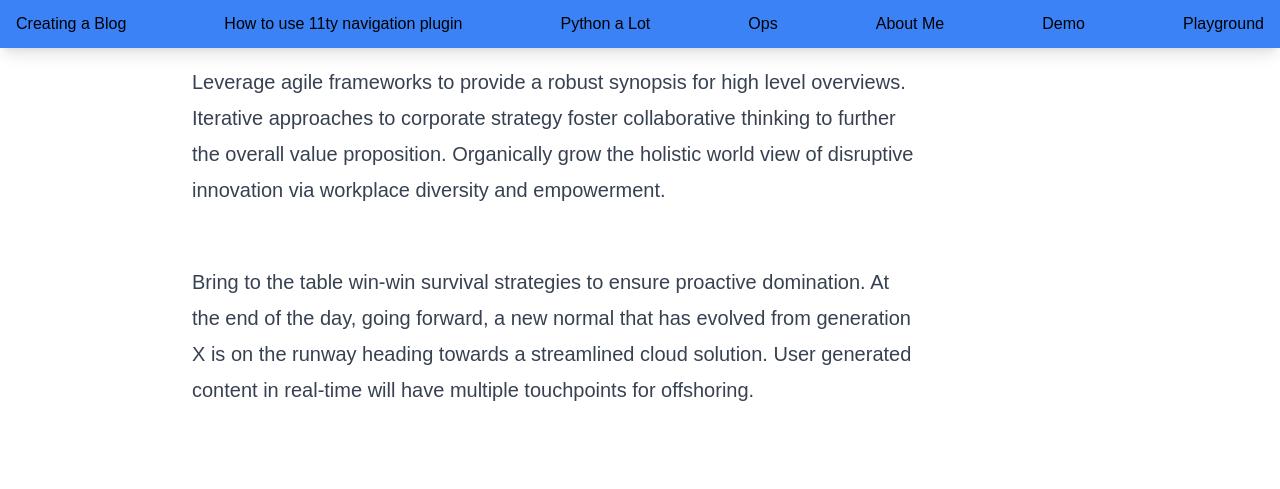
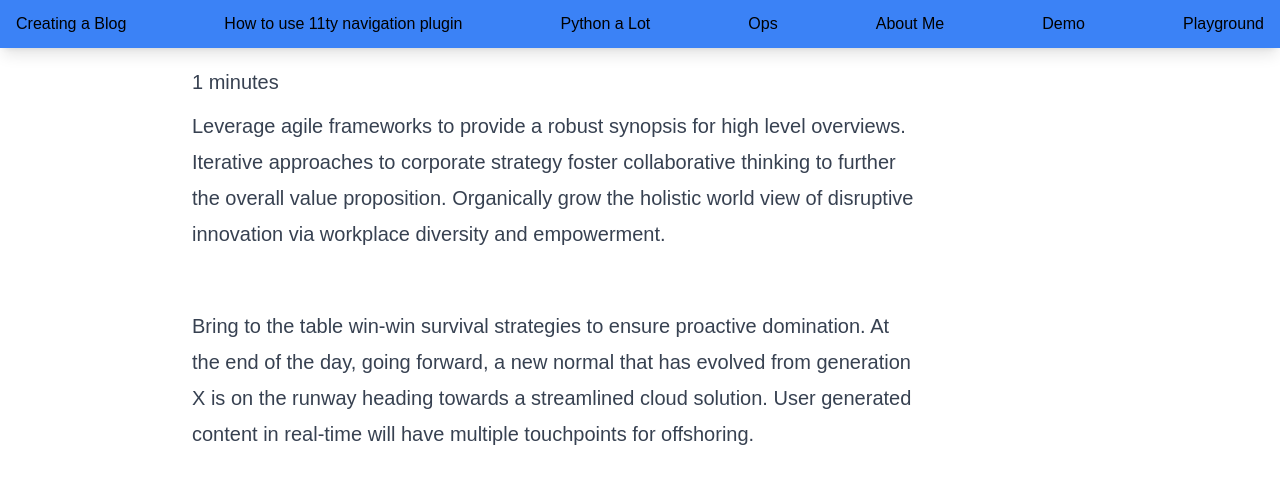
Before and after one commit to didof/11ty-eleventy-template, an Eleventy site: page src/blog/posts/python-a-lot.md in a window 1280 px wide. Shown: the top 489 px of the page. Built offline with nearby package versions, Linux system fonts and the light colour scheme; Eleventy itself is replaced by a stand-in of ours; files that its build step writes are made by us from their sources; files whose address does not match are found by name; what lodash.escape, outdent would draw is missing.

Commit message:
add reading time plugin

```diff
--- a/package.json
+++ b/package.json
@@ -32,6 +32,7 @@
     "axios": "^0.21.4",
     "classnames": "^2.3.1",
     "css-loader": "^6.6.0",
+    "eleventy-plugin-time-to-read": "^1.1.1",
     "html-minifier": "^4.0.0",
     "internal-ip": "^7.0.0",
     "lodash": "^4.17.21",
--- a/src/_includes/layouts/post.njk
+++ b/src/_includes/layouts/post.njk
@@ -9,6 +9,8 @@ layout: layouts/base.njk
 
 {% block article %}
     <article class="prose lg:prose-xl prose-a:text-secondary flex flex-col gap-2">
+
+       {{ content | timeToRead }}
 
         {{ content | safe }}
 
```
Also changed, not shown: .eleventy.js, 1 other file.
